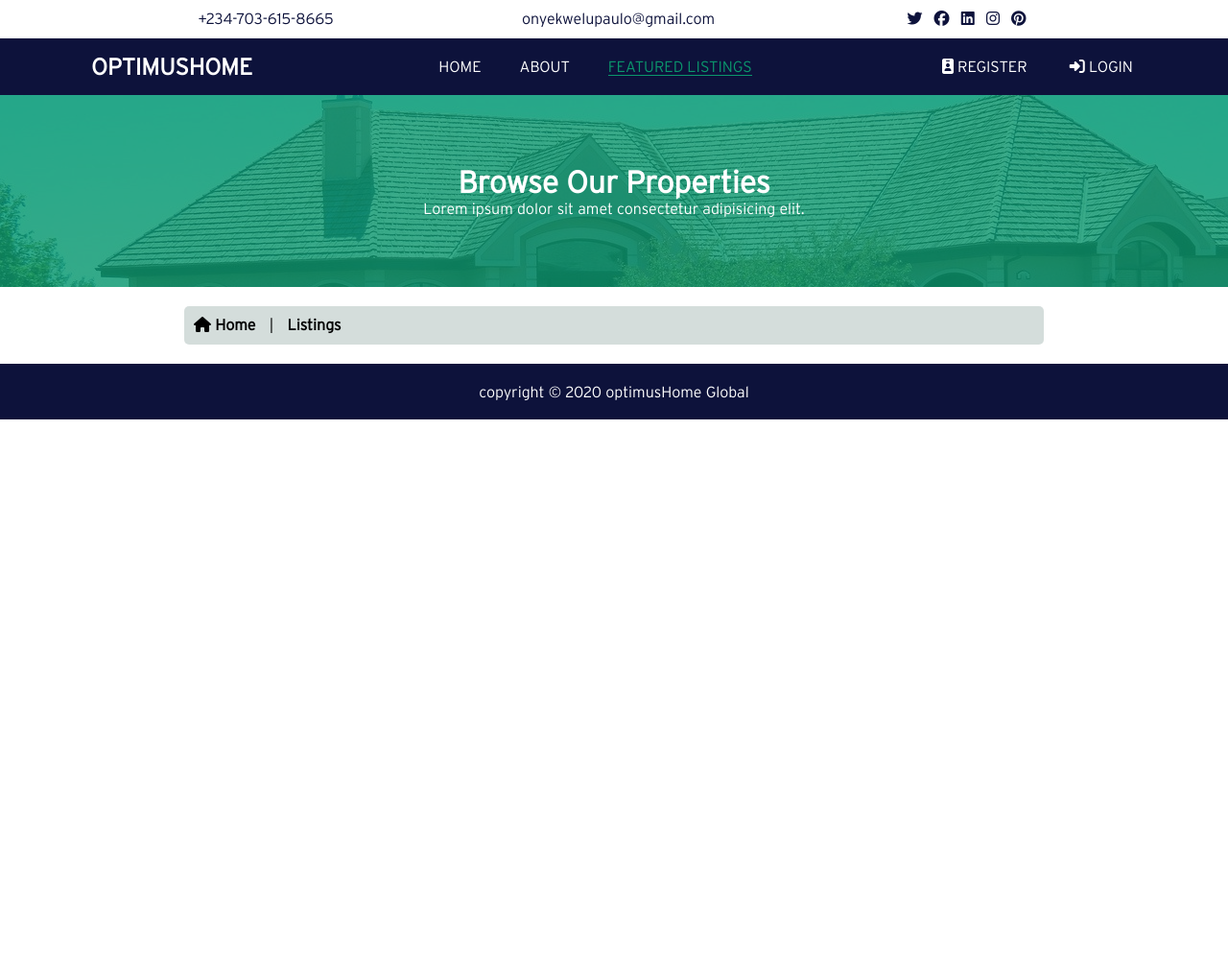
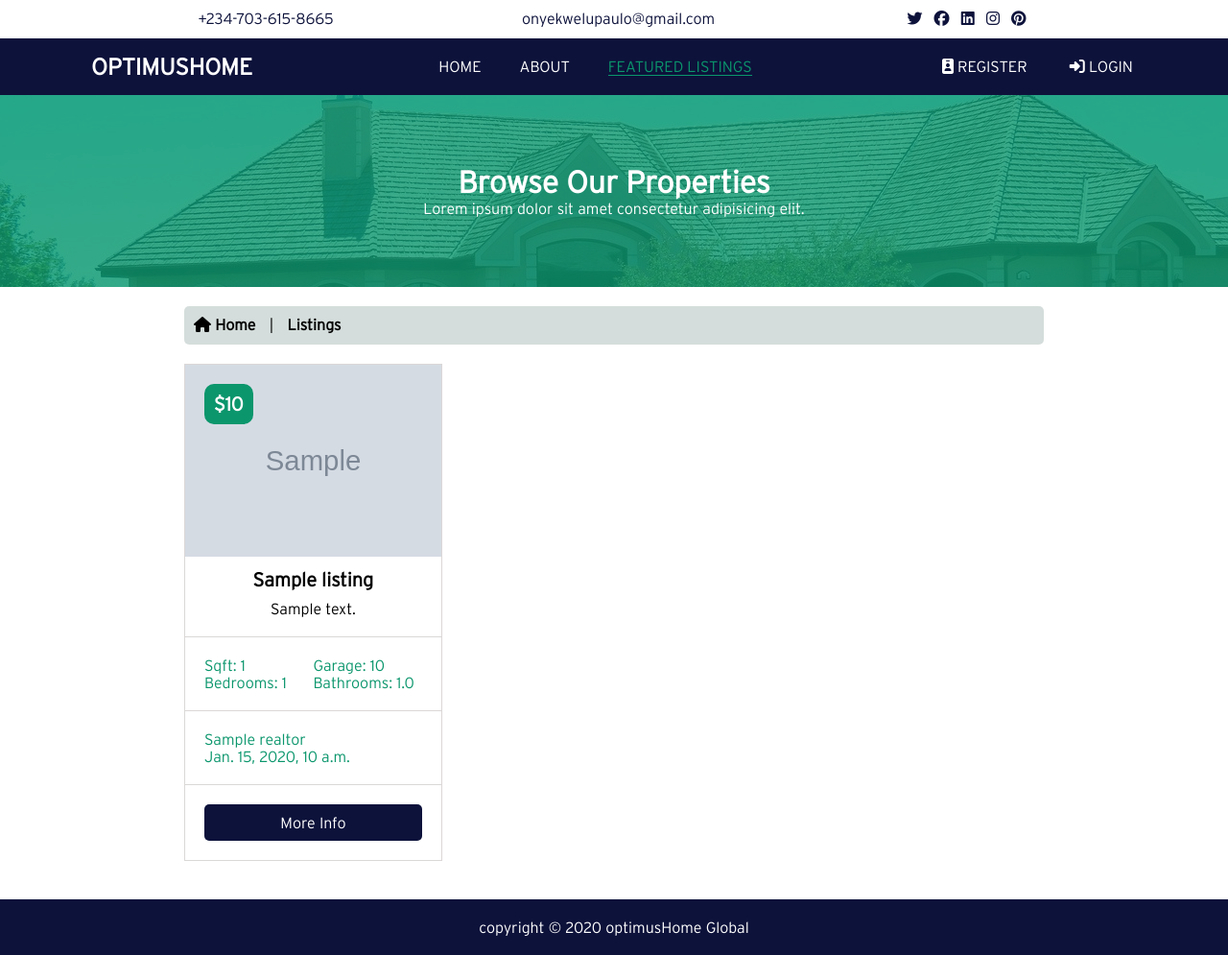
Before and after one commit to silanka007/optimushome, a Django app: page /listings/ in a window 1280 px wide. Shown: the whole page at 96% size. Before the commit the page ends 437 px from the top, so only its background shows below. Run offline with Django 3.2, Linux system fonts and the light colour scheme; tables that the repository leaves empty hold one stand-in row (values such as "Sample post"); grey boxes marked "Sample" are stand-in pictures; some libraries are stand-ins or nearby versions; some web fonts are replaced.

Commit message:
displaying of featured listed  - addition of featured listing section

```diff
--- a/listings/views.py
+++ b/listings/views.py
@@ -1,11 +1,17 @@
 from django.shortcuts import render
+
+from .models import Listing
 
 
 def index(request):
-    return render(request, 'listings/listings.html')
+    listing = Listing.objects.all()
+    context = {
+        "listings" : listing
+    }
+    return render(request, 'listings/listings.html', context)
 
 
-def listing(request):
+def listing(request, listing_id):
     return render(request, 'listings/listing.html')
 
 
--- a/optimushome/static/css/styles.css
+++ b/optimushome/static/css/styles.css
@@ -334,6 +334,88 @@ body {
   margin: 2rem auto;
 }
 
+.listings-section .listing-container {
+  display: -webkit-box;
+  display: -ms-flexbox;
+  display: flex;
+  width: 100%;
+  -ms-flex-wrap: wrap;
+      flex-wrap: wrap;
+  -webkit-box-pack: justify;
+      -ms-flex-pack: justify;
+          justify-content: space-between;
+}
+
+.listings-section .listing-container .listing {
+  width: 30%;
+  margin-bottom: 2rem;
+  position: relative;
+  border: 0.5px solid #dbd7d7;
+}
+
+.listings-section .listing-container .listing .listing-image {
+  width: 100%;
+}
+
+.listings-section .listing-container .listing .listing-price {
+  position: absolute;
+  top: 2rem;
+  left: 2rem;
+  background: #0b966c;
+  color: white;
+  font-weight: 900;
+  font-size: 2rem;
+  padding: 1rem;
+  border-radius: 1rem;
+}
+
+.listings-section .listing-container .listing .listing-title {
+  font-size: 2rem;
+  font-weight: bolder;
+  margin: 1rem auto;
+  width: 100%;
+  text-align: center;
+}
+
+.listings-section .listing-container .listing .listing-address {
+  margin: auto;
+  text-align: center;
+  padding-bottom: 2rem;
+  border-bottom: 0.5px solid #dbd7d7;
+}
+
+.listings-section .listing-container .listing .listing-feature {
+  border-bottom: 0.5px solid #dbd7d7;
+  padding: 2rem;
+  display: -webkit-box;
+  display: -ms-flexbox;
+  display: flex;
+  -ms-flex-wrap: wrap;
+      flex-wrap: wrap;
+  color: #0b966c;
+}
+
+.listings-section .listing-container .listing .listing-feature .listing-feature-item {
+  width: 50%;
+}
+
+.listings-section .listing-container .listing .listing-footer {
+  border-bottom: 0.5px solid #dbd7d7;
+  color: #0b966c;
+  padding: 2rem;
+}
+
+.listings-section .listing-container .listing .listing-more-info a:link, .listings-section .listing-container .listing .listing-more-info a:visited {
+  background-color: #0d123b;
+  display: block;
+  padding: 1rem;
+  color: white !important;
+  margin: 2rem;
+  border-radius: .5rem;
+  text-decoration: none;
+  text-align: center;
+}
+
 .footer {
   width: 100%;
   margin-top: auto;
--- a/optimushome/static/css/styles.scss
+++ b/optimushome/static/css/styles.scss
@@ -311,6 +311,83 @@ body{
 .listings-section{
     width: 70%;
     margin: 2rem auto;
+
+    .listing-container{
+        display: flex;
+        width: 100%;
+        flex-wrap: wrap;
+        justify-content: space-between;
+
+        .listing{
+            width: 30%;
+            // height: 45rem;
+            margin-bottom: 2rem;
+            position: relative;
+            border: .5px solid rgb(219, 215, 215);
+
+            .listing-image{
+                width: 100%;
+            }
+
+            .listing-price{
+                position: absolute;
+                top: 2rem;
+                left: 2rem;
+                background: $color-btn;
+                color: white;
+                font-weight: 900;
+                font-size: 2rem;
+                padding: 1rem;
+                border-radius: 1rem;
+            }
+
+            .listing-title{
+                // display: inline-block;
+                font-size: 2rem;
+                font-weight: bolder;
+                margin: 1rem auto;
+                width: 100%;
+                text-align: center;
+            }
+            .listing-address{
+                margin: auto;
+                text-align: center;
+                padding-bottom: 2rem;
+                border-bottom: .5px solid rgb(219, 215, 215);
+            }
+
+            .listing-feature{
+                border-bottom: .5px solid rgb(219, 215, 215);
+                padding: 2rem;
+                display: flex;
+                flex-wrap: wrap;
+                color: $color-btn;
+
+                .listing-feature-item{
+                    width: 50%;
+                }
+            }
+
+            .listing-footer{
+                border-bottom: .5px solid rgb(219, 215, 215);
+                color: $color-btn;
+                padding: 2rem;
+            }
+            .listing-more-info{
+
+                a:link, a:visited{
+                    background-color: $color-hf;
+                    display: block;
+                    padding: 1rem;
+                    color: white !important;
+                    margin: 2rem;
+                    border-radius: .5rem;
+                    text-decoration: none;
+                    text-align: center;
+                }
+            }
+        }
+    }
 }
 
 //css styling for footer
--- a/optimushome/urls.py
+++ b/optimushome/urls.py
@@ -22,4 +22,4 @@ urlpatterns = [
     path('', include('pages.urls')),
     path('listings/', include('listings.urls')),
     path('admin/', admin.site.urls),
-] + static(settings.MEDIA_URL, enviroment_root=settings.MEDIA_ROOT)
+] + static(settings.MEDIA_URL, document_root=settings.MEDIA_ROOT)
--- a/templates/listings/listings.html
+++ b/templates/listings/listings.html
@@ -6,6 +6,33 @@
 
 <section class="listings-section">
    {% include '../partials/_breadcrumb.html' %}
+   <div class="listing-container">
+      {% if listings %}
+         {% for listing in listings %}
+            <section class="listing">
+               <img src="{{ listing.photo_main.url }}" alt="featured listing" class="listing-image">
+               <p class="listing-price">${{listing.price}}</p>
+               <h1 class="listing-title">{{listing.title}}</h1>
+               <p class="listing-address">{{listing.address}}</p>
+               <div class="listing-feature">
+                  <div class="listing-feature-item">Sqft: {{listing.sqft}}</div>
+                  <div class="listing-feature-item">Garage: {{listing.garage}}</div>
+                  <div class="listing-feature-item">Bedrooms: {{listing.bedrooms}}</div>
+                  <div class="listing-feature-item">Bathrooms: {{listing.bathrooms}}</div>
+               </div>
+               <div class="listing-footer">
+                  <p class="listing-realtor">{{listing.realtor}}</p>
+                  <p class="listing-date">{{listing.list_date}}</p>
+               </div>
+               <div class="listing-more-info">
+                  <a href="{% url 'listing' listing.id %}">More Info</a>
+               </div>
+            </section>
+         {% endfor %}
+      {% else %}
+         <div class="listing-none">No listing Available</div>
+      {% endif %}
+   </div>
 </section>
 
 
```
Also changed, not shown: templates/listings/listing.html (+9 -1 lines), 1 other file.
